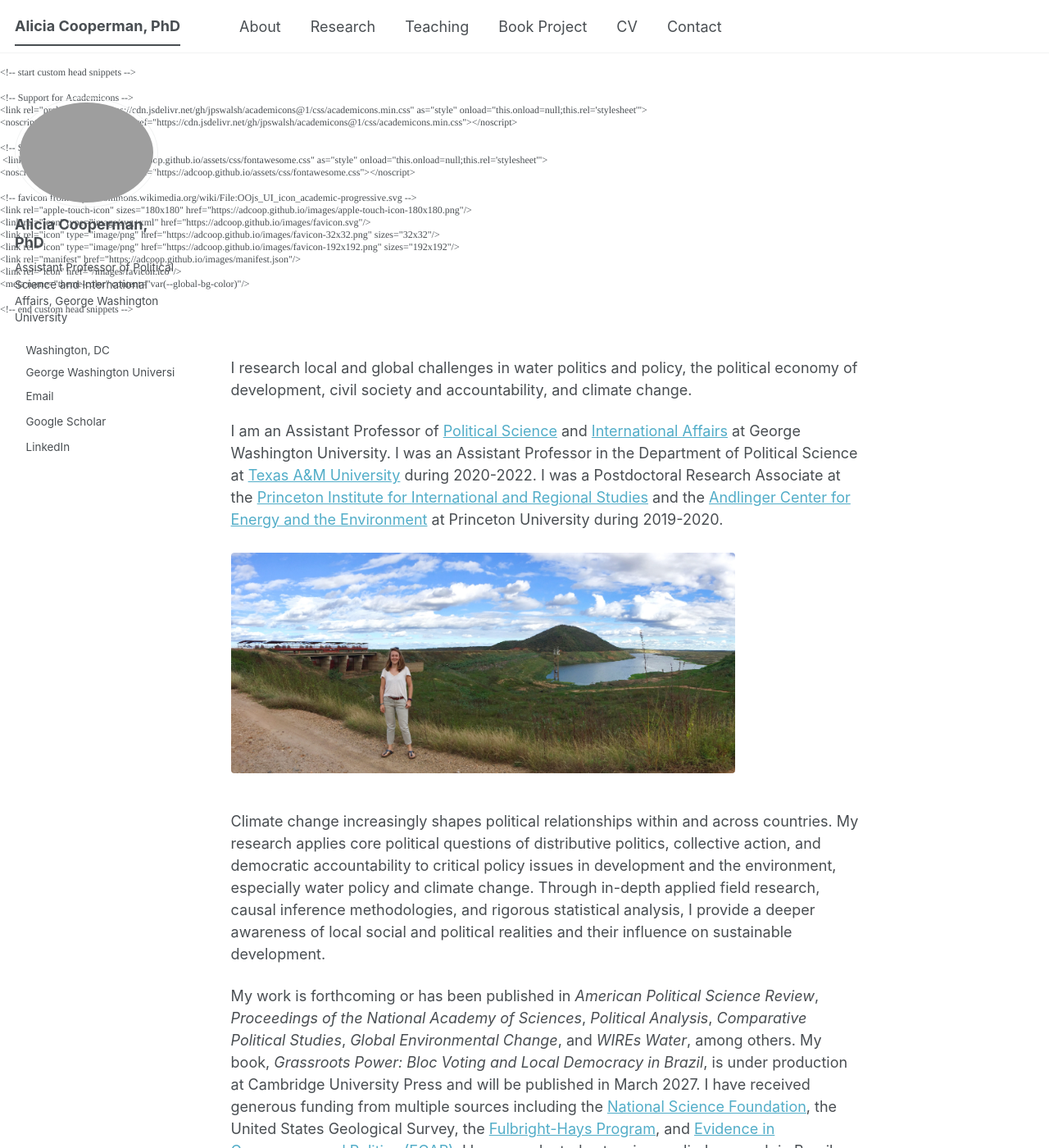
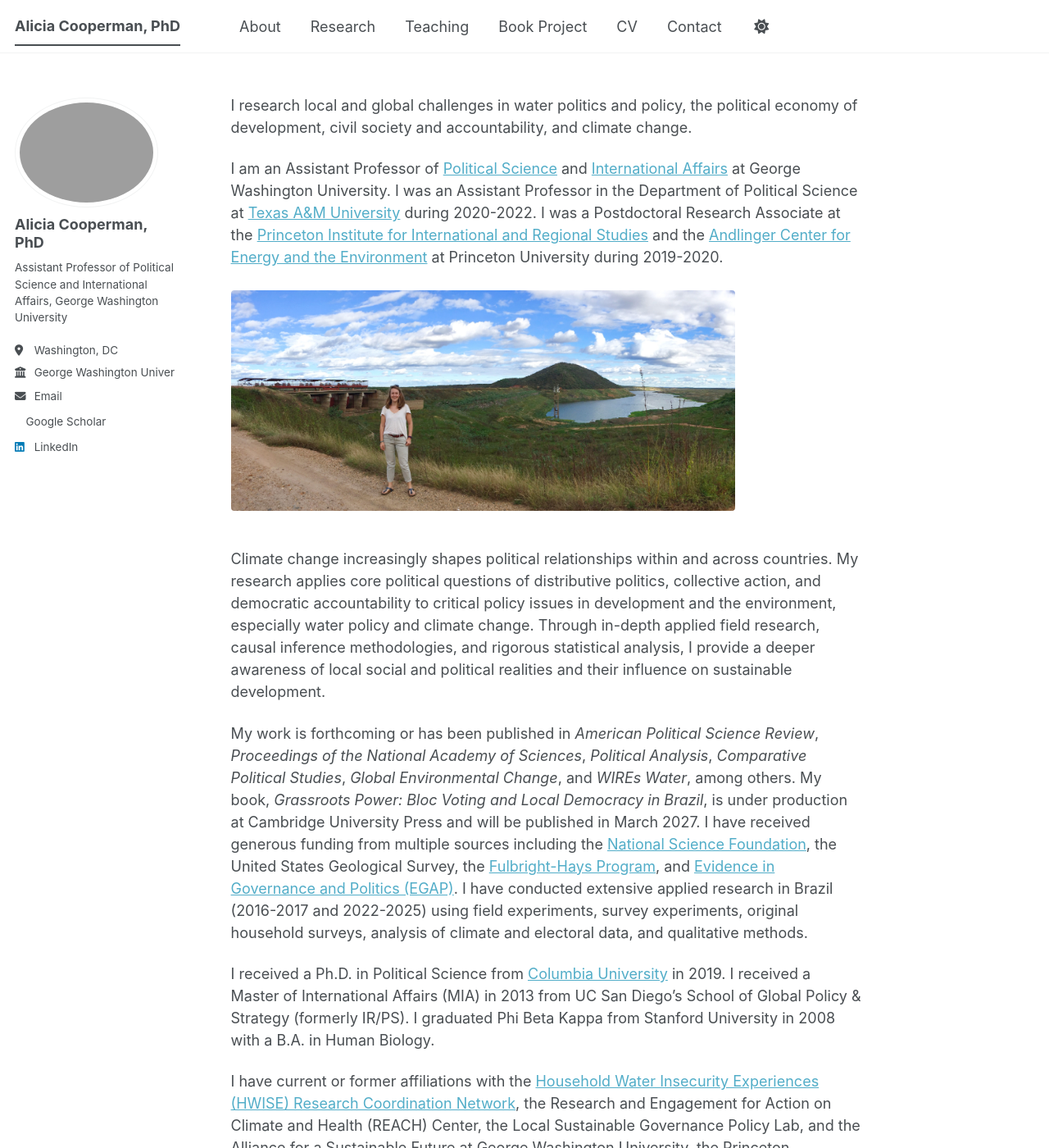
Before and after one commit to adcoop/adcoop.github.io, a Jekyll site: the page built from _pages/about.md, in a window 1280 px wide and 1400 px high. Shown: the whole window at 82% size. Built offline with Jekyll 4.4.1, drawn with Linux system fonts in a browser that asks for light colours; a script that is not in the unit is left out; a style sheet for code colours, icons or effects is not loaded.

Commit message:
Update custom.html

```diff
--- a/_includes/head/custom.html
+++ b/_includes/head/custom.html
@@ -1,39 +1,22 @@
-<!DOCTYPE html PUBLIC "-//W3C//DTD HTML 4.01//EN" "http://www.w3.org/TR/html4/strict.dtd">
-<html>
-<head>
-  <meta http-equiv="Content-Type" content="text/html; charset=utf-8">
-  <meta http-equiv="Content-Style-Type" content="text/css">
-  <title></title>
-  <meta name="Generator" content="Cocoa HTML Writer">
-  <meta name="CocoaVersion" content="2575.7">
-  <style type="text/css">
-    p.p1 {margin: 0.0px 0.0px 0.0px 0.0px; font: 13.0px Courier; -webkit-text-stroke: #000000}
-    p.p2 {margin: 0.0px 0.0px 0.0px 0.0px; font: 13.0px Courier; -webkit-text-stroke: #000000; min-height: 16.0px}
-    span.s1 {font-kerning: none}
-  </style>
-</head>
-<body>
-<p class="p1"><span class="s1">{% include base_path %}</span></p>
-<p class="p2"><span class="s1"></span><br></p>
-<p class="p1"><span class="s1">&lt;!-- start custom head snippets --&gt;</span></p>
-<p class="p2"><span class="s1"></span><br></p>
-<p class="p1"><span class="s1">&lt;!-- Support for Academicons --&gt;</span></p>
-<p class="p1"><span class="s1">&lt;link rel="preload" href="https://cdn.jsdelivr.net/gh/jpswalsh/academicons@1/css/academicons.min.css" as="style" onload="this.onload=null;this.rel='stylesheet'"&gt;</span></p>
-<p class="p1"><span class="s1">&lt;noscript&gt;&lt;link rel="stylesheet" href="https://cdn.jsdelivr.net/gh/jpswalsh/academicons@1/css/academicons.min.css"&gt;&lt;/noscript&gt;</span></p>
-<p class="p2"><span class="s1"></span><br></p>
-<p class="p1"><span class="s1">&lt;!-- Support for Font Awesome --&gt;</span></p>
-<p class="p1"><span class="s1"><span class="Apple-converted-space"> </span>&lt;link rel="preload" href="{{ base_path }}/assets/css/fontawesome.css" as="style" onload="this.onload=null;this.rel='stylesheet'"&gt;</span></p>
-<p class="p1"><span class="s1">&lt;noscript&gt;&lt;link rel="stylesheet" href="{{ base_path }}/assets/css/fontawesome.css"&gt;&lt;/noscript&gt;</span></p>
-<p class="p2"><span class="s1"></span><br></p>
-<p class="p1"><span class="s1">&lt;!-- favicon from https://commons.wikimedia.org/wiki/File:OOjs_UI_icon_academic-progressive.svg --&gt;</span></p>
-<p class="p1"><span class="s1">&lt;link rel="apple-touch-icon" sizes="180x180" href="{{ base_path }}/images/apple-touch-icon-180x180.png"/&gt;</span></p>
-<p class="p1"><span class="s1">&lt;link rel="icon" type="image/svg+xml" href="{{ base_path }}/images/favicon.svg"/&gt;</span></p>
-<p class="p1"><span class="s1">&lt;link rel="icon" type="image/png" href="{{ base_path }}/images/favicon-32x32.png" sizes="32x32"/&gt;</span></p>
-<p class="p1"><span class="s1">&lt;link rel="icon" type="image/png" href="{{ base_path }}/images/favicon-192x192.png" sizes="192x192"/&gt;</span></p>
-<p class="p1"><span class="s1">&lt;link rel="manifest" href="{{ base_path }}/images/manifest.json"/&gt;</span></p>
-<p class="p1"><span class="s1">&lt;link rel="icon" href="/images/favicon.ico"/&gt;</span></p>
-<p class="p1"><span class="s1">&lt;meta name="theme-color" content="var(--global-bg-color)"/&gt;</span></p>
-<p class="p2"><span class="s1"></span><br></p>
-<p class="p1"><span class="s1">&lt;!-- end custom head snippets --&gt;</span></p>
-</body>
-</html>
+{% include base_path %}
+
+<!-- start custom head snippets -->
+
+<!-- Support for Academicons -->
+<link rel="preload" href="https://cdn.jsdelivr.net/gh/jpswalsh/academicons@1/css/academicons.min.css" as="style" onload="this.onload=null;this.rel='stylesheet'">
+<noscript><link rel="stylesheet" href="https://cdn.jsdelivr.net/gh/jpswalsh/academicons@1/css/academicons.min.css"></noscript>
+
+<!-- Support for Font Awesome -->
+ <link rel="preload" href="{{ base_path }}/assets/css/fontawesome.css" as="style" onload="this.onload=null;this.rel='stylesheet'">
+<noscript><link rel="stylesheet" href="{{ base_path }}/assets/css/fontawesome.css"></noscript>
+
+<!-- favicon from https://commons.wikimedia.org/wiki/File:OOjs_UI_icon_academic-progressive.svg -->
+<link rel="apple-touch-icon" sizes="180x180" href="{{ base_path }}/images/apple-touch-icon-180x180.png"/>
+<link rel="icon" type="image/svg+xml" href="{{ base_path }}/images/favicon.svg"/>
+<link rel="icon" type="image/png" href="{{ base_path }}/images/favicon-32x32.png" sizes="32x32"/>
+<link rel="icon" type="image/png" href="{{ base_path }}/images/favicon-192x192.png" sizes="192x192"/>
+<link rel="manifest" href="{{ base_path }}/images/manifest.json"/>
+<link rel="icon" href="/images/favicon.ico"/>
+<meta name="theme-color" content="var(--global-bg-color)"/>
+
+<!-- end custom head snippets -->
```
